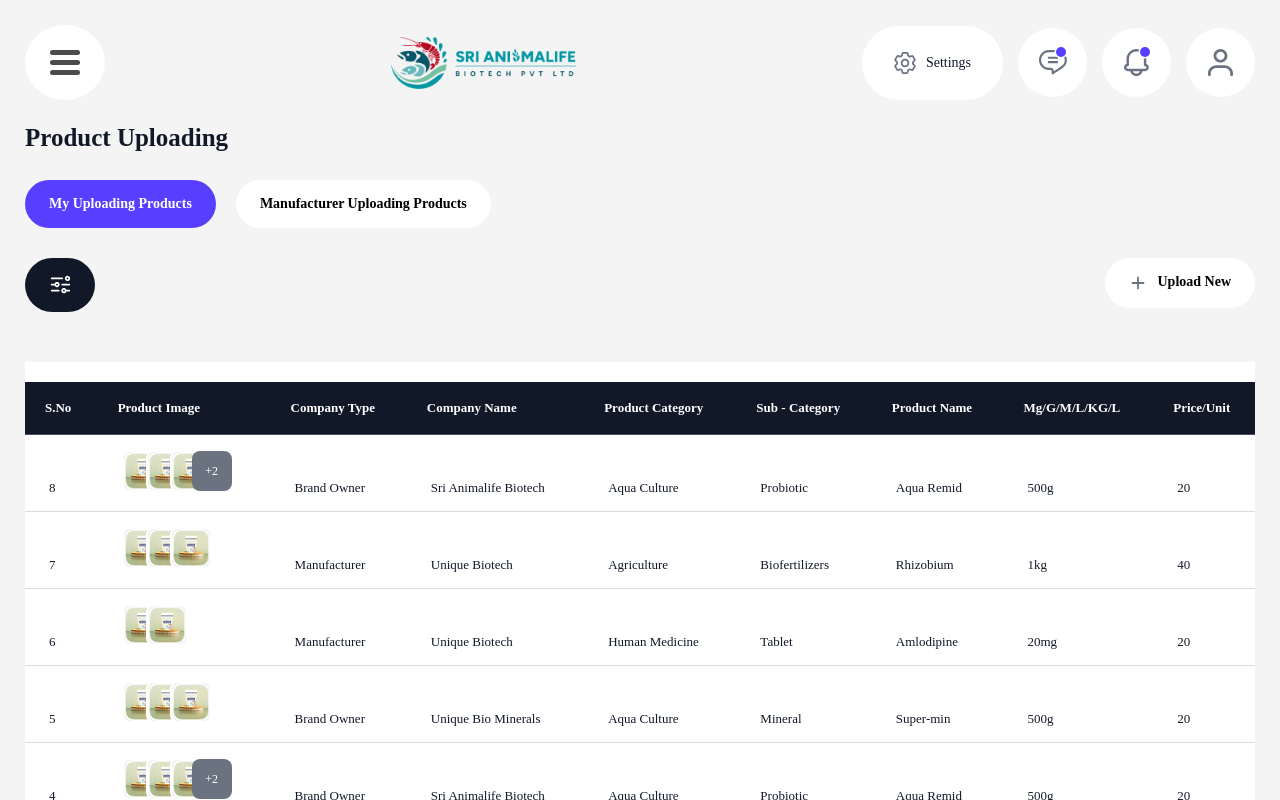
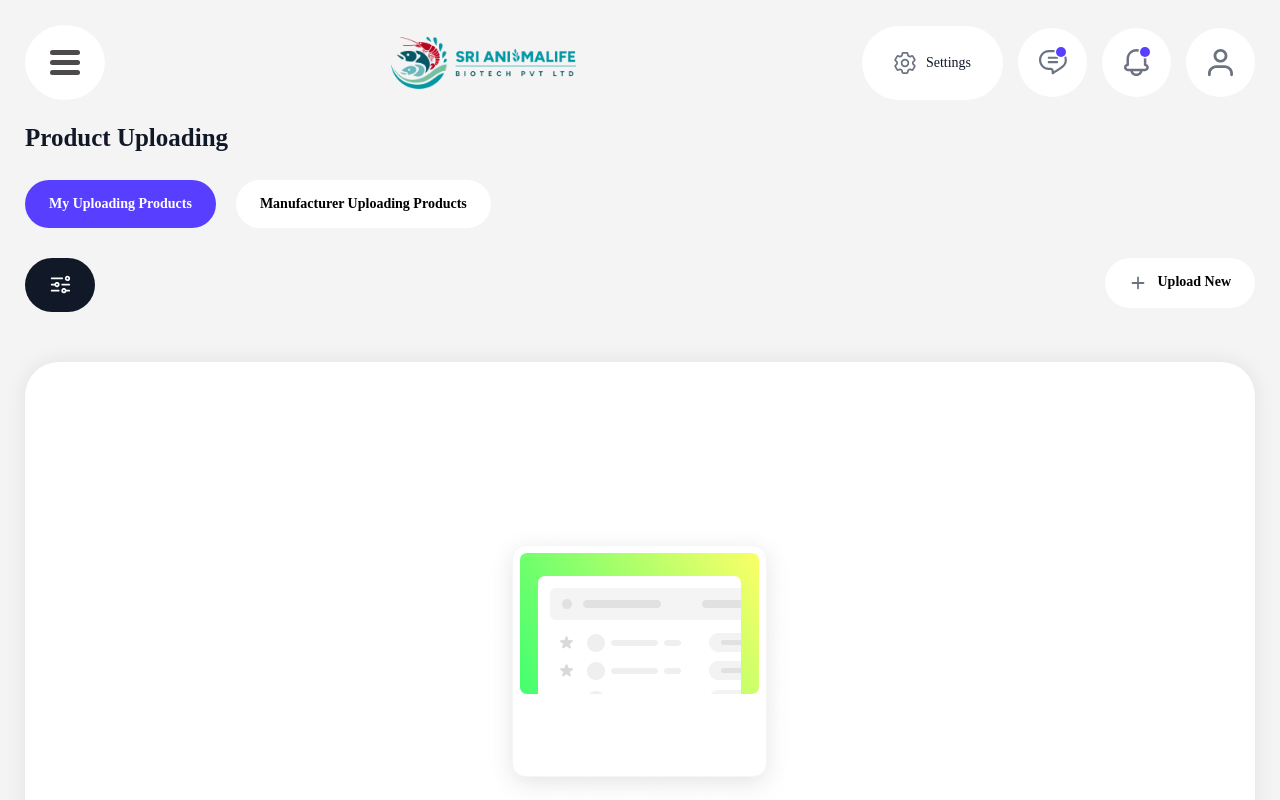
Before and after one commit to Tejaswini-mallavarapu/final-management-repo, a React (Vite) app: page /productsupload in a window 1280 px wide. Shown: the top 800 px of the page. Built offline with nearby package versions, Linux system fonts and the light colour scheme; a web font is replaced by a local one.

Commit message:
login popup added

```diff
--- a/src/App.css
+++ b/src/App.css
@@ -488,6 +488,211 @@
 }
 
 /* ================================================================models======================================================================= */
+.popup-overlay {
+  position: fixed;
+  top: 0;
+  left: 0;
+  width: 100%;
+  height: 100%;
+  background: #0F0F0F99;
+  backdrop-filter: blur(10px);
+  display: flex;
+  justify-content: center;
+  align-items: center;
+  z-index: 9999;
+}
+
+/* ===== POPUP ===== */
+.popup-container {
+  background: #ffffff;
+  border-radius: 16px;
+  padding: 20px;
+  box-shadow: 0 25px 80px rgba(0, 0, 0, 0.35);
+  animation: popupFade 0.2s ease;
+
+  display: flex;
+  flex-direction: column;
+
+  max-height: 90vh;
+  overflow: hidden;
+}
+
+/* ===== ANIMATION ===== */
+@keyframes popupFade {
+  from {
+    transform: scale(0.95);
+    opacity: 0;
+  }
+  to {
+    transform: scale(1);
+    opacity: 1;
+  }
+}
+
+/* ===== HEADER ===== */
+.popup-header {
+  display: flex;
+  justify-content: space-between;
+  align-items: center;
+}
+
+.popup-header h3 {
+  margin: 0;
+  font-size: 18px;
+  font-weight: 600;
+  color: #111827;
+}
+
+/* ===== CLOSE BUTTON ===== */
+.popup-close {
+  border: none;
+  background: transparent;
+  font-size: 18px;
+  cursor: pointer;
+  color: #6b7280;
+}
+
+.popup-close:hover {
+  color: #111;
+}
+
+/* ===== BODY ===== */
+.popup-body {
+  margin-top: 15px;
+  overflow-y: auto;
+  color: #374151;
+  font-size: 14px;
+}
+
+.popup-cancel:hover {
+  background: #f3f4f6;
+}
+
+.popup-container.xs {
+  max-width: 386px;
+  width: 100%;
+  height: auto;
+}
+
+.popup-container.sm {
+  max-width: 575px;
+  width: 100%;
+    height: auto;
+}
+
+.popup-container.md {
+  max-width: 854px;
+  width: 100%;
+    height: auto;
+}
+
+.popup-container.lg {
+  max-width: 1100px;
+  width: 100%;
+    height: auto;
+}
+
+.popup-container.xl {
+  max-width: 1390px;
+  width: 100%;
+    height: auto;
+}
+
+/* ===== ≤1200px ===== */
+@media (max-width: 1200px) {
+
+  .popup-container.xl {
+    max-width: 1100px;
+  }
+
+  .popup-container.lg {
+    max-width: 1000px;
+  }
+
+  .popup-container.md {
+    max-width: 750px;
+  }
+
+  .popup-container.sm {
+    max-width: 520px;
+  }
+
+  .popup-container.xs {
+    max-width: 360px;
+  }
+}
+/* ===== ≤992px ===== */
+@media (max-width: 992px) {
+  .popup-container.xl {
+    max-width: 900px;
+  }
+
+  .popup-container.lg {
+    max-width: 850px;
+  }
+
+  .popup-container.md {
+    max-width: 650px;
+  }
+
+  .popup-container.sm {
+    max-width: 480px;
+  }
+
+  .popup-container.xs {
+    max-width: 340px;
+  }
+}
+
+
+/* ===== ≤768px ===== */
+@media (max-width: 768px) {
+
+  .popup-container.xl {
+    max-width: 700px;
+  }
+
+  .popup-container.lg {
+    max-width: 650px;
+  }
+
+  .popup-container.md {
+    max-width: 520px;
+  }
+
+  .popup-container.sm {
+    max-width: 420px;
+  }
+
+  .popup-container.xs {
+    max-width: 320px;
+  }
+}
+
+
+/* ===== ≤576px ===== */
+@media (max-width: 576px) {
+
+  .popup-container.xl {
+    max-width: 520px;
+  }
+
+  .popup-container.lg {
+    max-width: 500px;
+  }
+
+  .popup-container.md {
+    max-width: 420px;
+  }
+
+  .popup-container.sm {
+    max-width: 360px;
+  }
+
+  .popup-container.xs {
+    max-width: 300px;
+  }
+}
 
 
 /* ===============================================================global================================================================== */
@@ -1182,6 +1387,9 @@
   width: 100%;
   height: auto;
   background: rgba(var(--main-white), 1);
+  border-radius: 34px;
+  box-shadow: 0px 0px 21px 0px rgba(0, 0, 0, 0.08);
+
 }
 
 /**************** products Empty card **************/
--- a/src/components/card/Card.jsx
+++ /dev/null
@@ -1,35 +0,0 @@
-import React from 'react'
-
-const Card = () => {
-  return (
-    <div>
-   <div className="container">
-      <svg viewBox="0 0 1000 400" className="shape">
-        <path
-          d="
-            M40 0
-            H900
-            Q980 0 980 60
-
-            C980 90 940 100 900 110
-            C860 125 860 175 900 190
-            C940 200 980 210 980 250
-
-            Q980 320 900 320
-            H40
-            Q0 320 0 280
-            V40
-            Q0 0 40 0
-            Z
-          "
-          fill="white"
-          stroke="#2563eb"
-          strokeWidth="4"
-        />
-      </svg>
-    </div>
-    </div>
-  )
-}
-
-export default Card
--- a/src/components/forms/CustomSelect.jsx
+++ b/src/components/forms/CustomSelect.jsx
@@ -47,7 +47,8 @@
                 onClick={() => {
                   onChange(item);
                   setOpen(false);
-                }} >
+                }}
+              >
                 {item}
               </div>
             ))}
--- /dev/null
+++ b/src/components/popup/PopUp.jsx
@@ -0,0 +1,60 @@
+import { useState } from "react";
+
+const Popup = ({
+  trigger,
+  children,
+  size = "md", // xs | sm | md | lg | xl
+  title = "",
+  showFooter = true,
+  onCancel,
+  className = ""
+}) => {
+
+  const [open, setOpen] = useState(false);
+
+  const close = () => {
+    setOpen(false);
+    if (onCancel) onCancel();
+  };
+
+  return (
+    <>
+
+      <span onClick={() => setOpen(true)} style={{ cursor: "pointer" }}>
+        {trigger}
+      </span>
+
+      {open && (
+        <div className="popup-overlay" onClick={close}>
+
+          <div
+            className={`popup-container ${size} ${className}`}
+            onClick={(e) => e.stopPropagation()}>
+
+            <div className="popup-header">
+              <h3>{title}</h3>
+              <button className="popup-close" onClick={close}>✕</button>
+            </div>
+
+            <div className="popup-body">
+              {typeof children === "function"
+                ? children({ close })
+                : children}
+            </div>
+
+            {showFooter && (
+              <div className="popup-footer">
+                <button className="popup-cancel" onClick={close}>
+                  Cancel
+                </button>
+              </div>
+            )}
+
+          </div>
+        </div>
+      )}
+    </>
+  );
+};
+
+export default Popup;
--- a/src/pages/productsuploading/management/ManagementProducts.jsx
+++ b/src/pages/productsuploading/management/ManagementProducts.jsx
@@ -2,105 +2,106 @@
 import CustomSelect from '../../../components/forms/CustomSelect';
 import Button from '../../../components/buttons/Button';
 import { Images } from '../../../images/Images';
+import Popup from '../../../components/popup/PopUp';
 const ManagementProducts = () => {
   const [showFilters, setShowFilters] = useState(false);
   const [products, setProducts] = useState([
-    {
-      id: 8,
-      images: ["/assets/images/products1.png", "/assets/images/products1.png", "/assets/images/products1.png", "/assets/images/products1.png", "/assets/images/products1.png"],
-      companyType: "Brand Owner",
-      companyName: "Sri Animalife Biotech",
-      category: "Aqua Culture",
-      subCategory: "Probiotic",
-      productName: "Aqua Remid",
-      weight: "500g",
-      price: 20,
-      status: "Active",
-    },
-    {
-      id: 7,
-      images: ["/assets/images/products1.png", "/assets/images/products1.png", "/assets/images/products1.png"],
-      companyType: "Manufacturer",
-      companyName: "Unique Biotech",
-      category: "Agriculture",
-      subCategory: "Biofertilizers",
-      productName: "Rhizobium",
-      weight: "1kg",
-      price: 40,
-      status: "Inactive",
-    },
-    {
-      id: 6,
-      images: ["/assets/images/products1.png","/assets/images/products1.png"],
-      companyType: "Manufacturer",
-      companyName: "Unique Biotech",
-      category: "Human Medicine",
-      subCategory: "Tablet",
-      productName: "Amlodipine",
-      weight: "20mg",
-      price: 20,
-      status: "Active",
-    },
-    {
-      id: 5,
-      images: ["/assets/images/products1.png", "/assets/images/products1.png", "/assets/images/products1.png"],
-      companyType: "Brand Owner",
-      companyName: "Unique Bio Minerals",
-      category: "Aqua Culture",
-      subCategory: "Mineral",
-      productName: "Super-min",
-      weight: "500g",
-      price: 20,
-      status: "Deleted",
-    },
-    {
-      id: 4,
-       images: ["/assets/images/products1.png", "/assets/images/products1.png", "/assets/images/products1.png", "/assets/images/products1.png", "/assets/images/products1.png"],
-      companyType: "Brand Owner",
-      companyName: "Sri Animalife Biotech",
-      category: "Aqua Culture",
-      subCategory: "Probiotic",
-      productName: "Aqua Remid",
-      weight: "500g",
-      price: 20,
-      status: "Active",
-    },
-    {
-      id: 3,
-      images: ["/assets/images/products1.png", "/assets/images/products1.png", "/assets/images/products1.png"],
-      companyType: "Brand Owner",
-      companyName: "Sri Animalife Biotech",
-      category: "Aqua Culture",
-      subCategory: "Probiotic",
-      productName: "Aqua Bison",
-      weight: "1kg",
-      price: 40,
-      status: "Inactive",
-    },
-    {
-      id: 2,
-    images: ["/assets/images/products1.png", "/assets/images/products1.png", "/assets/images/products1.png", "/assets/images/products1.png", "/assets/images/products1.png"],
-      companyType: "Brand Owner",
-      companyName: "Unique Bio Minerals",
-      category: "Aqua Culture",
-      subCategory: "Mineral",
-      productName: "Super-min",
-      weight: "500g",
-      price: 20,
-      status: "Active",
-    },
-    {
-      id: 1,
-       images: ["/assets/images/products1.png", "/assets/images/products1.png", "/assets/images/products1.png"],
-      companyType: "Brand Owner",
-      companyName: "Unique Bio Minerals",
-      category: "Aqua Culture",
-      subCategory: "Mineral",
-      productName: "Super-min",
-      weight: "500g",
-      price: 20,
-      status: "Deleted",
-    }
+    // {
+    //   id: 8,
+    //   images: ["/assets/images/products1.png", "/assets/images/products1.png", "/assets/images/products1.png", "/assets/images/products1.png", "/assets/images/products1.png"],
+    //   companyType: "Brand Owner",
+    //   companyName: "Sri Animalife Biotech",
+    //   category: "Aqua Culture",
+    //   subCategory: "Probiotic",
+    //   productName: "Aqua Remid",
+    //   weight: "500g",
+    //   price: 20,
+    //   status: "Active",
+    // },
+    // {
+    //   id: 7,
+    //   images: ["/assets/images/products1.png", "/assets/images/products1.png", "/assets/images/products1.png"],
+    //   companyType: "Manufacturer",
+    //   companyName: "Unique Biotech",
+    //   category: "Agriculture",
+    //   subCategory: "Biofertilizers",
+    //   productName: "Rhizobium",
+    //   weight: "1kg",
+    //   price: 40,
+    //   status: "Inactive",
+    // },
+    // {
+    //   id: 6,
+    //   images: ["/assets/images/products1.png", "/assets/images/products1.png"],
+    //   companyType: "Manufacturer",
+    //   companyName: "Unique Biotech",
+    //   category: "Human Medicine",
+    //   subCategory: "Tablet",
+    //   productName: "Amlodipine",
+    //   weight: "20mg",
+    //   price: 20,
+    //   status: "Active",
+    // },
+    // {
+    //   id: 5,
+    //   images: ["/assets/images/products1.png", "/assets/images/products1.png", "/assets/images/products1.png"],
+    //   companyType: "Brand Owner",
+    //   companyName: "Unique Bio Minerals",
+    //   category: "Aqua Culture",
+    //   subCategory: "Mineral",
+    //   productName: "Super-min",
+    //   weight: "500g",
+    //   price: 20,
+    //   status: "Deleted",
+    // },
+    // {
+    //   id: 4,
+    //   images: ["/assets/images/products1.png", "/assets/images/products1.png", "/assets/images/products1.png", "/assets/images/products1.png", "/assets/images/products1.png"],
+    //   companyType: "Brand Owner",
+    //   companyName: "Sri Animalife Biotech",
+    //   category: "Aqua Culture",
+    //   subCategory: "Probiotic",
+    //   productName: "Aqua Remid",
+    //   weight: "500g",
+    //   price: 20,
+    //   status: "Active",
+    // },
+    // {
+    //   id: 3,
+    //   images: ["/assets/images/products1.png", "/assets/images/products1.png", "/assets/images/products1.png"],
+    //   companyType: "Brand Owner",
+    //   companyName: "Sri Animalife Biotech",
+    //   category: "Aqua Culture",
+    //   subCategory: "Probiotic",
+    //   productName: "Aqua Bison",
+    //   weight: "1kg",
+    //   price: 40,
+    //   status: "Inactive",
+    // },
+    // {
+    //   id: 2,
+    //   images: ["/assets/images/products1.png", "/assets/images/products1.png", "/assets/images/products1.png", "/assets/images/products1.png", "/assets/images/products1.png"],
+    //   companyType: "Brand Owner",
+    //   companyName: "Unique Bio Minerals",
+    //   category: "Aqua Culture",
+    //   subCategory: "Mineral",
+    //   productName: "Super-min",
+    //   weight: "500g",
+    //   price: 20,
+    //   status: "Active",
+    // },
+    // {
+    //   id: 1,
+    //   images: ["/assets/images/products1.png", "/assets/images/products1.png", "/assets/images/products1.png"],
+    //   companyType: "Brand Owner",
+    //   companyName: "Unique Bio Minerals",
+    //   category: "Aqua Culture",
+    //   subCategory: "Mineral",
+    //   productName: "Super-min",
+    //   weight: "500g",
+    //   price: 20,
+    //   status: "Deleted",
+    // }
   ]);
 
   const [filters, setFilters] = useState({
@@ -110,6 +111,13 @@
     productsubcategory: "All",
     productName: "All",
   });
+
+  // active, inactive ,deleted
+  const statusClassMap = {
+    active: "btn-active",
+    inactive: "btn-inactive",
+    deleted: "btn-inactive",
+  };
 
   return (
     <div className='management-products-container'>
@@ -217,9 +225,7 @@
                 <tbody>
                   {products?.map((item) => (
                     <tr key={item.id}>
-
                       <td>{item.id}</td>
-
                       <td>
                         <div className="image-stack">
                           {item.images?.slice(0, 3).map((img, i) => (
@@ -243,15 +249,20 @@
                       <td>{item.price}</td>
 
                       <td>
-                        <span className={`status ${item.status.toLowerCase()}`}>
+                        <span
+                          className={`status ${statusClassMap[item.status.toLowerCase()] || ""}`} >
                           {item.status}
                         </span>
                       </td>
+
                       <td>
                         <div className="actions">
-                          <button className="action-btn edit">✏️</button>
-                          <button className="action-btn delete">🗑️</button>
-                          <button className="action-btn view">👁️</button>
+                          <Popup
+                            trigger={<button>Edit</button>}
+                            size="sm"
+                            title="Edit Package">
+                            <div>Content here...</div>
+                          </Popup>
                         </div>
                       </td>
 
```
